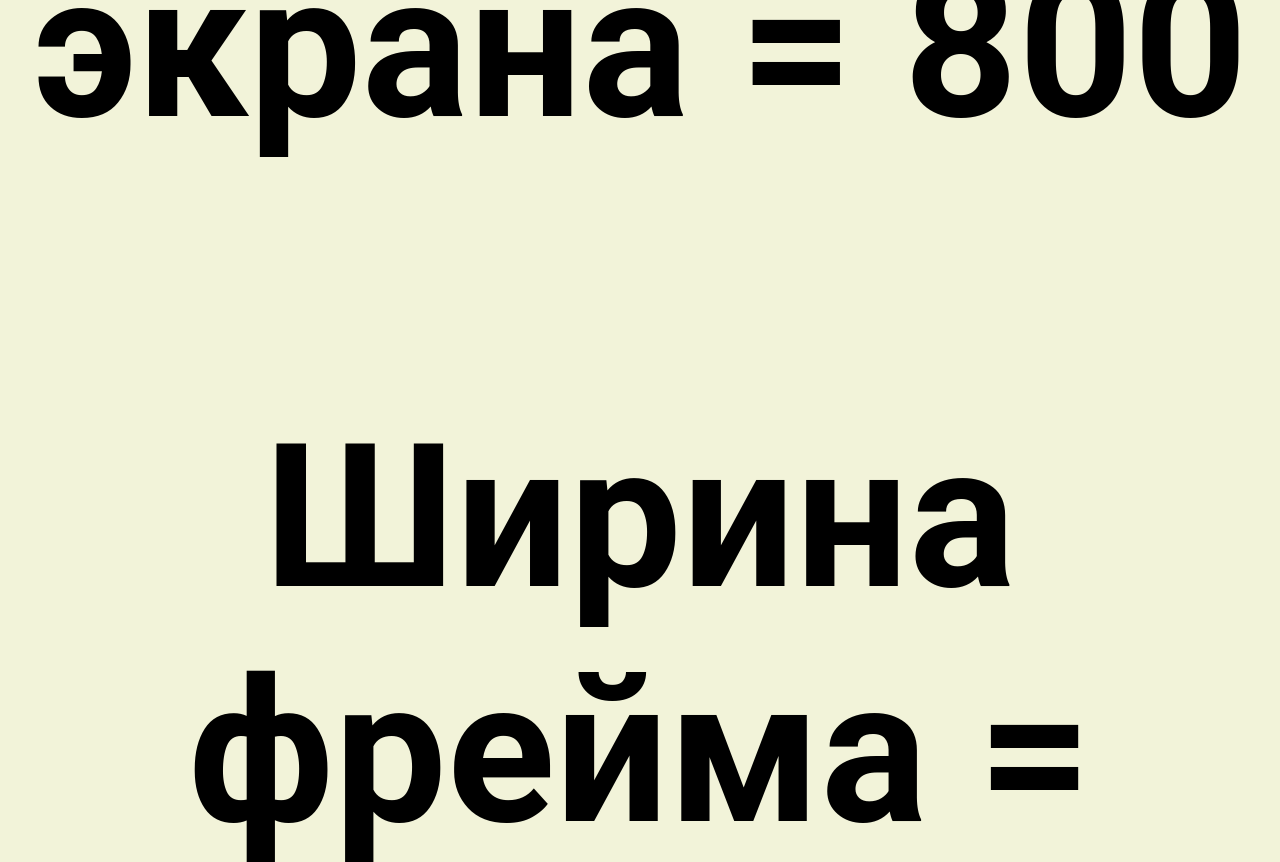
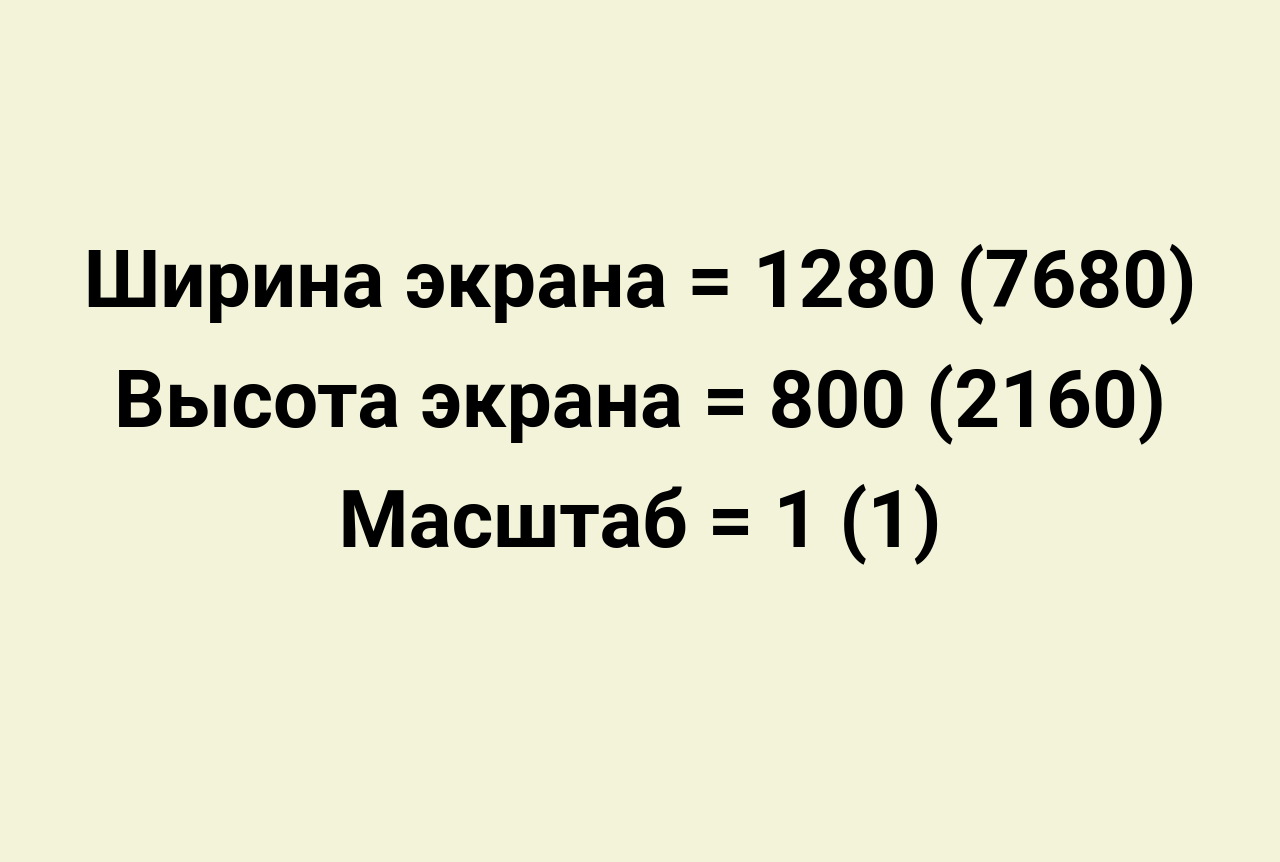
Before and after one commit to oxmap/bunker-demo, a plain HTML site: page public/index.html in a window 1280 px wide. Shown: the top 862 px of the page. After the commit the page ends 800 px from the top, so only its background shows below. Drawn offline with Linux system fonts and the light colour scheme.

Commit message:
Added scale

```diff
--- a/public/main.css
+++ b/public/main.css
@@ -7,7 +7,8 @@ body {
   background: #F2F3D9;
   color: #000;
   cursor: default;
-  font-size: 100px;
+  font-size: 5vh;
+  line-height: 1.5;
 }
 
 .demo-wrappper {
--- a/public/main.js
+++ b/public/main.js
@@ -2,10 +2,9 @@ function setClass() {
   document.getElementsByClassName(
     "text"
   )[0].innerHTML = `
-    Ширина экрана = ${window.innerWidth}</br>
-    Высота экрана = ${window.innerHeight}</br></br>
-    Ширина фрейма = ${self.innerWidth}</br>
-    Высота фрейма = ${self.innerHeight}</br>
+    Ширина экрана = ${window.innerWidth} (7680)</br>
+    Высота экрана = ${window.innerHeight} (2160)</br>
+    Масштаб = ${devicePixelRatio} (1)</br>
     `;
 }
 
```
Also changed, not shown: public/index.html (line endings or trailing spaces).
